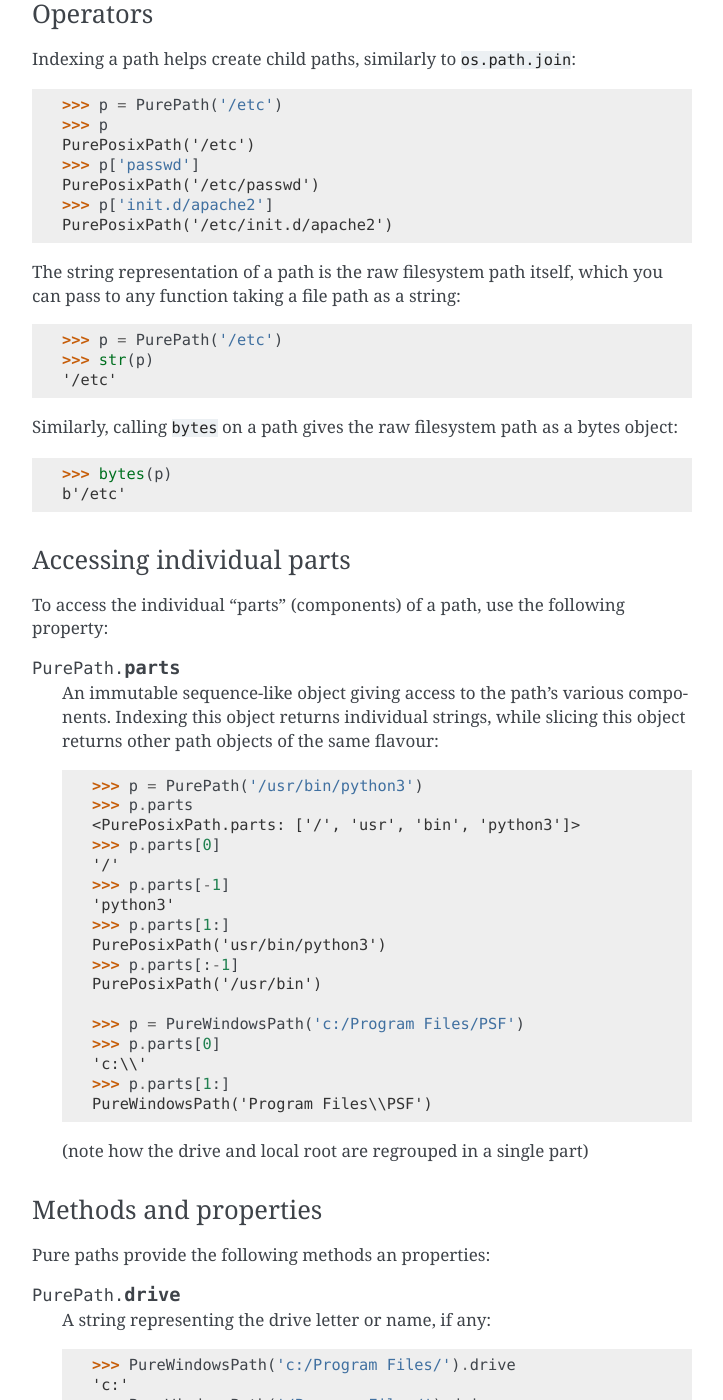
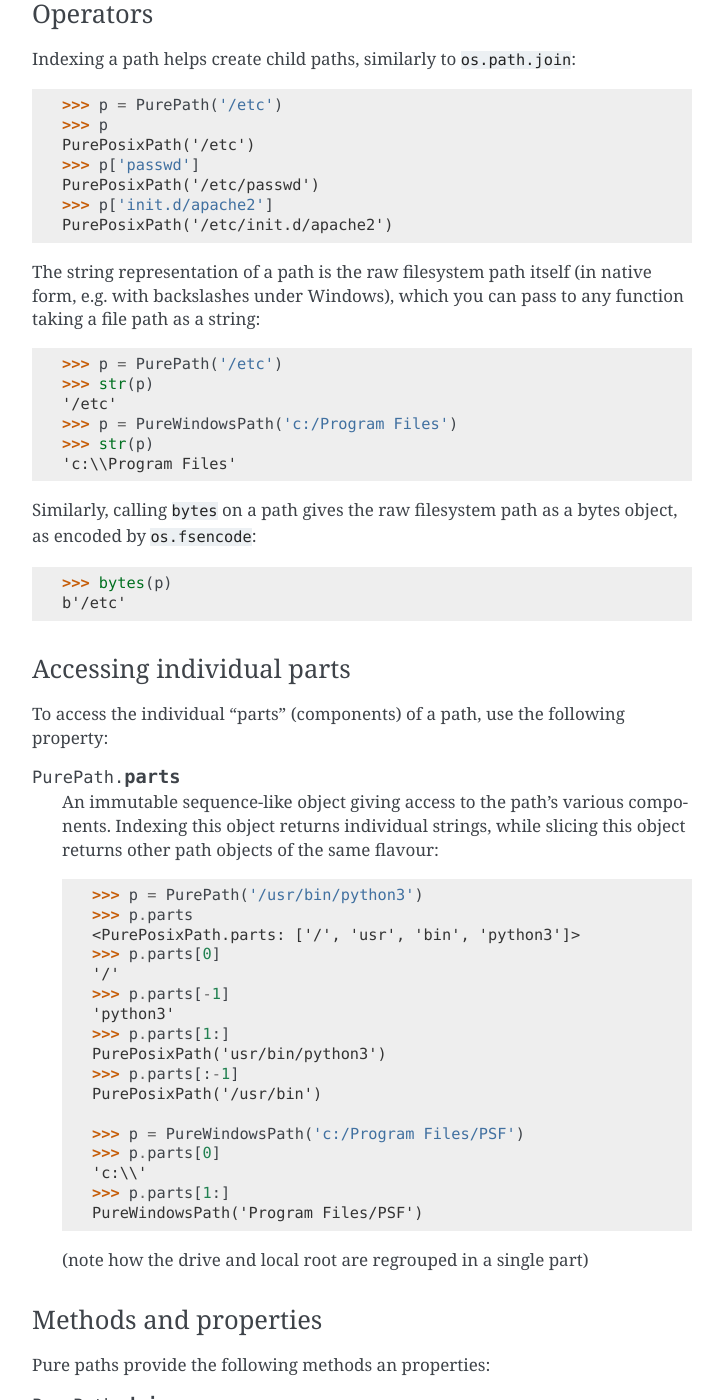
Before and after one commit to jazzband/pathlib2, a Sphinx documentation site: the page built from docs/index.rst, in a window 1280 px wide and 1400 px high, scrolled down 3668 px. Shown: the whole window, without its empty margins (388-1111 px from the left). Built offline with Sphinx 7.4.7, drawn with Linux system fonts in a browser that asks for light colours; some of the changed text lies outside the part shown.

Commit message:
The repr() of Windows paths now uses forward slashes

```diff
--- a/docs/index.rst
+++ b/docs/index.rst
@@ -94,7 +94,7 @@
    filesystem paths::
 
       >>> PureWindowsPath('c:/Program Files/')
-      PureWindowsPath('c:\\Program Files')
+      PureWindowsPath('c:/Program Files')
 
 .. class:: PurePath
 
@@ -139,7 +139,7 @@
 previous drive setting::
 
    >>> PureWindowsPath('c:/Windows', '/Program Files')
-   PureWindowsPath('c:\\Program Files')
+   PureWindowsPath('c:/Program Files')
 
 Spurious slashes and single dots are collapsed, but double dots (``'..'``)
 are not, since this would change the meaning of a path in the face of
@@ -196,15 +196,19 @@
    >>> p['init.d/apache2']
    PurePosixPath('/etc/init.d/apache2')
 
-The string representation of a path is the raw filesystem path itself, which
-you can pass to any function taking a file path as a string::
+The string representation of a path is the raw filesystem path itself
+(in native form, e.g. with backslashes under Windows), which you can
+pass to any function taking a file path as a string::
 
    >>> p = PurePath('/etc')
    >>> str(p)
    '/etc'
+   >>> p = PureWindowsPath('c:/Program Files')
+   >>> str(p)
+   'c:\\Program Files'
 
 Similarly, calling ``bytes`` on a path gives the raw filesystem path as a
-bytes object::
+bytes object, as encoded by ``os.fsencode``::
 
    >>> bytes(p)
    b'/etc'
@@ -238,7 +242,7 @@
       >>> p.parts[0]
       'c:\\'
       >>> p.parts[1:]
-      PureWindowsPath('Program Files\\PSF')
+      PureWindowsPath('Program Files/PSF')
 
    (note how the drive and local root are regrouped in a single part)
 
@@ -417,7 +421,7 @@
       >>> PurePosixPath('/etc').joinpath('init.d', 'apache2')
       PurePosixPath('/etc/init.d/apache2')
       >>> PureWindowsPath('c:').joinpath('/Program Files')
-      PureWindowsPath('c:\\Program Files')
+      PureWindowsPath('c:/Program Files')
 
 
 .. method:: PurePath.match(pattern)
@@ -488,9 +492,9 @@
 
       >>> for p in PureWindowsPath('c:/foo/bar/setup.py').parents(): p
       ...
-      PureWindowsPath('c:\\foo\\bar')
-      PureWindowsPath('c:\\foo')
-      PureWindowsPath('c:\\')
+      PureWindowsPath('c:/foo/bar')
+      PureWindowsPath('c:/foo')
+      PureWindowsPath('c:/')
 
 
 .. method:: PurePath.relative_to(*other)
@@ -533,7 +537,7 @@
    represents concrete Windows filesystem paths::
 
       >>> WindowsPath('c:/Program Files/')
-      WindowsPath('c:\\Program Files')
+      WindowsPath('c:/Program Files')
 
 .. class:: Path
 
--- a/pathlib.py
+++ b/pathlib.py
@@ -648,7 +648,7 @@
         return os.fsencode(str(self))
 
     def __repr__(self):
-        return "{}({!r})".format(self.__class__.__name__, str(self))
+        return "{}({!r})".format(self.__class__.__name__, self.as_posix())
 
     def as_uri(self):
         """Return the path as a 'file' URI."""
```
Also changed, not shown: other parts of docs/index.rst (+5 -5 lines), test_pathlib.py (+7 -2 lines).
